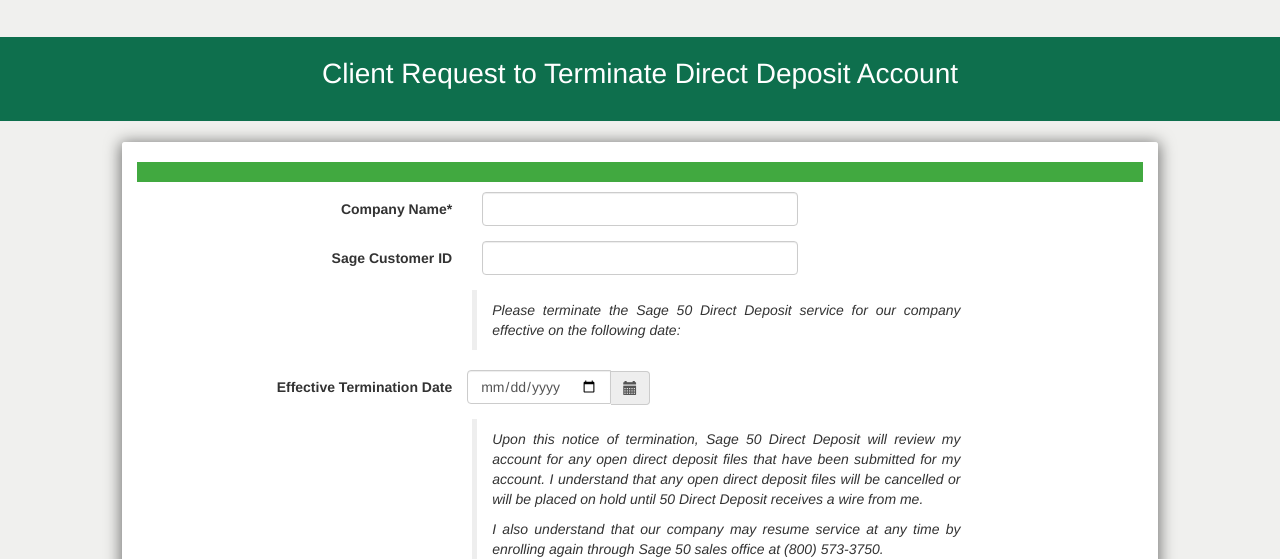
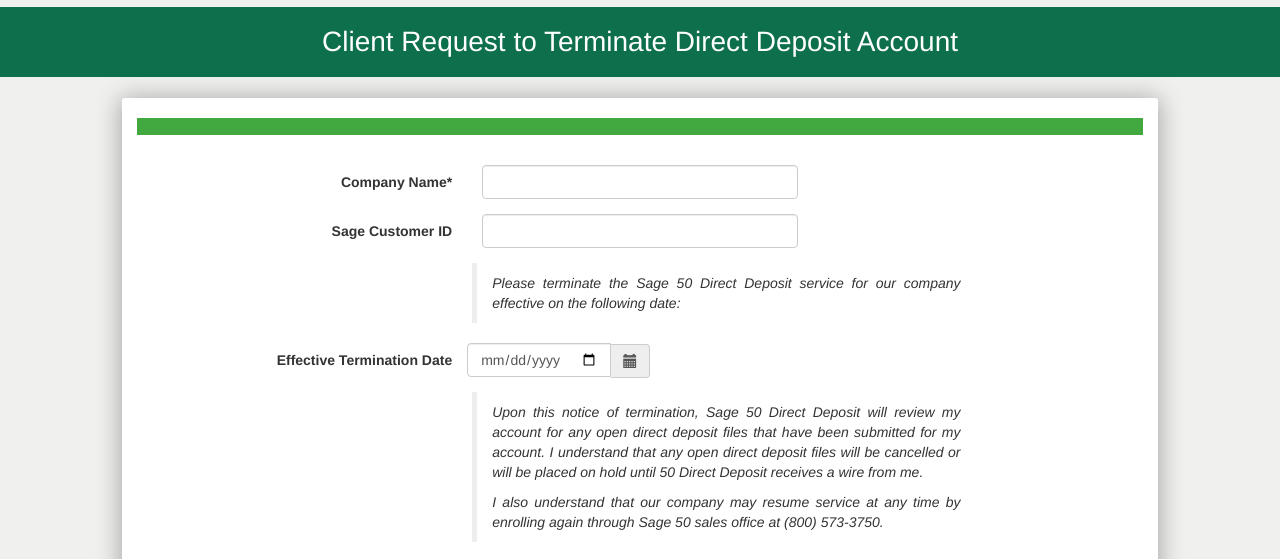
Before and after one commit to jrtinkham/sage-forms, a plain HTML site: page sage-term-request.html in a window 1280 px wide. Shown: the part 183-742 px from the top of the page. Drawn offline with nearby package versions, Linux system fonts and the light colour scheme.

Commit message:
style fixes

```diff
--- a/style.css
+++ b/style.css
@@ -30,7 +30,6 @@
 
 	h1 {
 		font-size: 2em;
-		line-height: 1.2em;
 	}
 
 	h2 {
@@ -42,9 +41,9 @@
 	}
 
 	fieldset {
-		-webkit-box-shadow: 0px 2px 15px 2px rgba(0,0,0,0.5);
-		-moz-box-shadow: 0px 2px 15px 2px rgba(0,0,0,0.5);
-		box-shadow: 0px 2px 15px 2px rgba(0,0,0,0.5);
+		-webkit-box-shadow: 0px 2px 25px 2px rgba(0,0,0,0.3);
+		-moz-box-shadow: 0px 2px 25px 2px rgba(0,0,0,0.3);
+		box-shadow: 0px 2px 25px 2px rgba(0,0,0,0.3);
 		background-color: #FFF;
 		border-bottom: 3px #3C3D41;
 	}
@@ -88,11 +87,13 @@
 		border-bottom: solid 10px #0E6E51;
 	}
 
-	img {
-		padding: 10px;
+	h2 {
+		margin-top: 10px;
+		margin-bottom: 5px;
 	}
 
 	img {
+		padding: 10px;
 		max-width: 100%;
 		margin: 0 auto;
 	}
@@ -108,9 +109,11 @@
 		margin-bottom: 50px;
 	}
 
-	.fieldset-header, .page-header {
-		padding-bottom: 20px;
-		padding-top: 0px;
+	.fieldset-header {
+		border-top: 1px solid #41A940;
+		border-bottom: 1px solid #41A940;
+		padding-bottom: 5px;
+		margin: 20px 0 20px;
 	}
 
 	.logo, .fieldset-body, #footer {
@@ -124,6 +127,10 @@
 
 	input[type=submit] {
 		margin-bottom: 80px;
+	}
+
+	.page-header {
+		margin-top: 10px;
 	}
 
 // ===================
```
